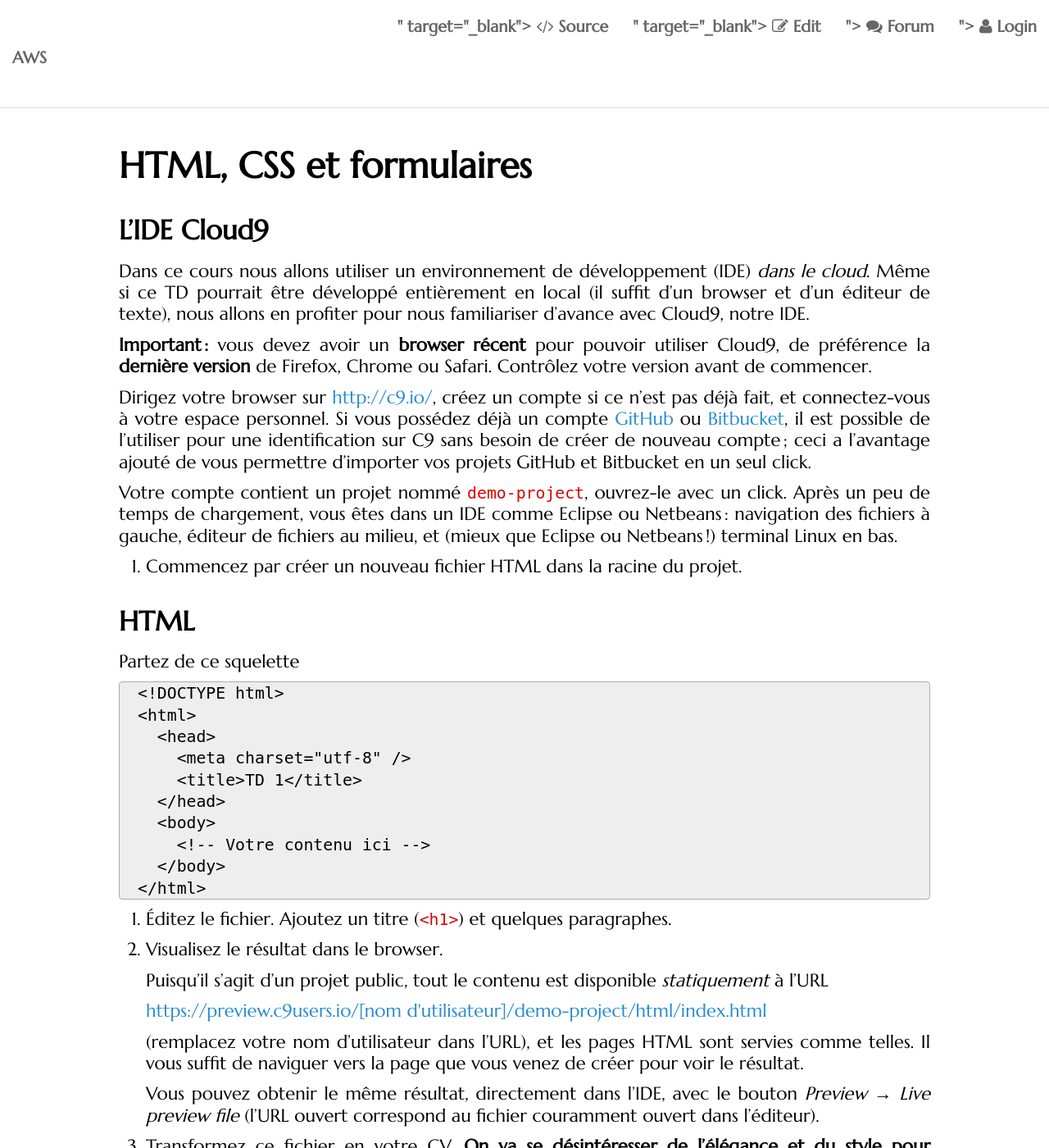
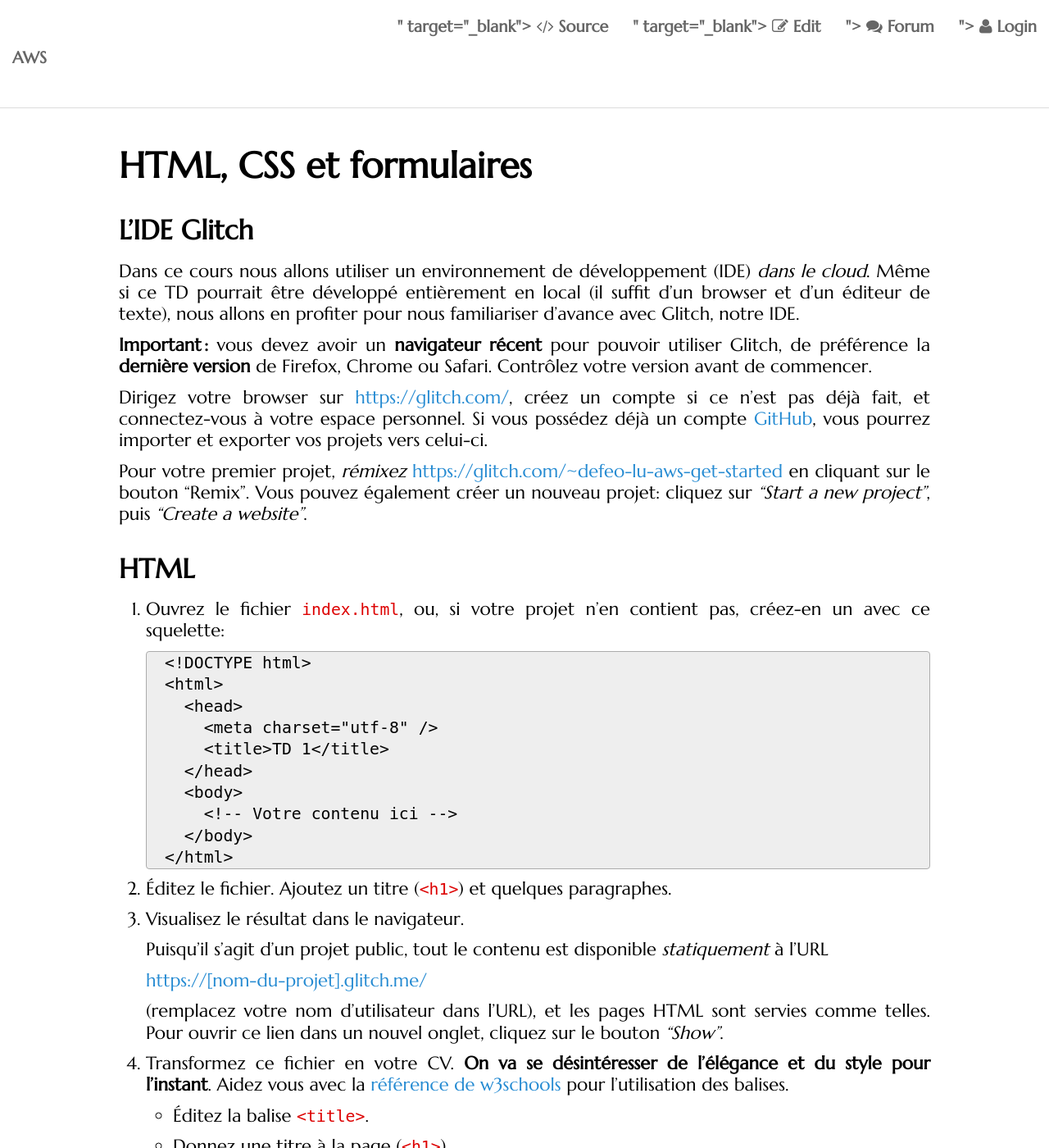
Before and after one commit to defeo/aws, a Jekyll site: the page built from _tutorials/tutorial1.md, in a window 1280 px wide and 1400 px high, scrolled down 1411 px. Shown: the whole window at 82% size. Built offline with Jekyll 4.4.1, drawn with Linux system fonts in a browser that asks for light colours; some web fonts are replaced; some of the changed text lies outside the part shown.

Commit message:
Moved to Glitch, ditched PHP, unlinked not-up-to-date material

```diff
--- a/_tutorials/tutorial1.md
+++ b/_tutorials/tutorial1.md
@@ -2,72 +2,62 @@
 title: HTML, CSS et formulaires
 ---
 
-## L'IDE Cloud9
+## L'IDE Glitch
 
 Dans ce cours nous allons utiliser un environnement de développement
 (IDE) *dans le cloud*. Même si ce TD pourrait être développé
 entièrement en local (il suffit d'un browser et d'un éditeur de
 texte), nous allons en profiter pour nous familiariser d'avance avec
-Cloud9, notre IDE.
+Glitch, notre IDE.
 
-**Important :** vous devez avoir un **browser récent** pour pouvoir
-utiliser Cloud9, de préférence la **dernière version** de Firefox,
+**Important :** vous devez avoir un **navigateur récent** pour pouvoir
+utiliser Glitch, de préférence la **dernière version** de Firefox,
 Chrome ou Safari. Contrôlez votre version avant de commencer.
 
-Dirigez votre browser sur <http://c9.io/>, créez un compte si ce n'est
-pas déjà fait, et connectez-vous à votre espace personnel. Si vous
-possédez déjà un compte [GitHub](http://github.com/) ou
-[Bitbucket](http://bitbucket.org), il est possible de l'utiliser pour
-une identification sur C9 sans besoin de créer de nouveau compte ;
-ceci a l'avantage ajouté de vous permettre d'importer vos projets
-GitHub et Bitbucket en un seul click.
+Dirigez votre browser sur <https://glitch.com/>, créez un compte si ce
+n'est pas déjà fait, et connectez-vous à votre espace personnel. Si
+vous possédez déjà un compte [GitHub](https://github.com/), vous
+pourrez importer et exporter vos projets vers celui-ci.
 
-Votre compte contient un projet nommé `demo-project`, ouvrez-le avec
-un click. Après un peu de temps de chargement, vous êtes dans un IDE
-comme Eclipse ou Netbeans : navigation des fichiers à gauche, éditeur
-de fichiers au milieu, et (mieux que Eclipse ou Netbeans !) terminal
-Linux en bas.
-
-1. Commencez par créer un nouveau fichier HTML dans la racine du
-   projet.
+Pour votre premier projet, *rémixez*
+<https://glitch.com/~defeo-lu-aws-get-started> en cliquant sur le
+bouton "Remix". Vous pouvez également créer un nouveau projet: cliquez
+sur *"Start a new project"*, puis *"Create a website"*.
 
 ## HTML
 
-Partez de ce squelette
+1. Ouvrez le fichier `index.html`, ou, si votre projet n'en contient
+   pas, créez-en un avec ce squelette:
 
-~~~
-<!DOCTYPE html>
-<html>
-  <head>
-    <meta charset="utf-8" />
-    <title>TD 1</title>
-  </head>
-  <body>
-    <!-- Votre contenu ici -->
-  </body>
-</html>
-~~~
+   ~~~
+   <!DOCTYPE html>
+   <html>
+	 <head>
+	   <meta charset="utf-8" />
+	   <title>TD 1</title>
+	 </head>
+	 <body>
+	   <!-- Votre contenu ici -->
+	 </body>
+   </html>
+   ~~~
 
 1. Éditez le fichier. Ajoutez un titre (`<h1>`) et quelques paragraphes.
 
-3. Visualisez le résultat dans le browser.
+3. Visualisez le résultat dans le navigateur.
 
    Puisqu'il s'agit d'un projet public, tout le contenu est disponible
    *statiquement* à l'URL
 
-   > <https://preview.c9users.io/[nom d'utilisateur]/demo-project/html/index.html>
+   > [https://[nom-du-projet].glitch.me/](about:invalid)
 
    (remplacez votre nom d'utilisateur dans l'URL), et les pages HTML
-   sont servies comme telles. Il vous suffit de naviguer vers la page
-   que vous venez de créer pour voir le résultat.
-
-   Vous pouvez obtenir le même résultat, directement dans l'IDE, avec
-   le bouton *Preview* → *Live preview file* (l'URL ouvert correspond
-   au fichier couramment ouvert dans l'éditeur).
+   sont servies comme telles.  Pour ouvrir ce lien dans un nouvel
+   onglet, cliquez sur le bouton *"Show"*.
 
 4. Transformez ce fichier en votre CV. **On va se désintéresser de
    l'élégance et du style pour l'instant**.  Aidez vous avec la
-   [référence de w3schools](http://www.w3schools.com/tags/default.asp)
+   [référence de w3schools](https://www.w3schools.com/tags/default.asp)
    pour l'utilisation des balises.
 
    - Éditez la balise `<title>`.
@@ -109,7 +99,7 @@ Partez de ce squelette
 	des listes, `<table>` pour faire de la mise en page, ...)
 
 5. Validez votre document avec le validateur de W3C:
-   <http://validator.w3.org/>. Corrigez vos erreurs jusqu'à ne plus en
+   <https://validator.w3.org/>. Corrigez vos erreurs jusqu'à ne plus en
    avoir.
 
 
@@ -117,7 +107,7 @@ Partez de ce squelette
 
 Créez maintenant un fichier CSS et liez-le à votre CV avec la balise
 `<link>`. En vous aidant avec la
-[référence CSS de W3Schools](http://www.w3schools.com/css/),
+[référence CSS de W3Schools](https://www.w3schools.com/css/),
 modifiez l'apparence de votre page comme suit :
 
 1. Délimitez les entêtes des sous-sections par une ligne horizontale
@@ -128,11 +118,11 @@ modifiez l'apparence de votre page comme suit :
    police.
 
 3. Bougez votre photo à droite de la page (voir le
-   [positionnement](http://www.w3schools.com/css/css_positioning.asp)).
+   [positionnement](https://www.w3schools.com/css/css_positioning.asp)).
 
 4. Faites disparaître les ronds/carrés/autres à gauche des listes de
    la zone de navigation (voir les
-   [listes](http://www.w3schools.com/css/css_list.asp)).
+   [listes](https://www.w3schools.com/css/css_list.asp)).
 
 5. Les liens de la zone de navigation doivent être en noir, et devenir
    rouges lorsque la souris passe dessus (voir les pseudoclasses
@@ -144,7 +134,7 @@ modifiez l'apparence de votre page comme suit :
 7. En ajoutant des attributs `class` dans le document HTML, faites en
    sorte que les lignes impaires du tableau de diplômes aient un fond
    différent des lignes paires. Allez voir, ensuite, la pseudo-classe
-   [`:nth-child`](http://www.w3schools.com/cssref/sel_nth-child.asp).
+   [`:nth-child`](https://www.w3schools.com/cssref/sel_nth-child.asp).
 
 8. Faites en sorte que les `<h2>` contenus dans les `<article>` soient
    écrits plus petit que les autres `<h2>`.
@@ -163,7 +153,7 @@ modifications ne seront pas sauvegardées dans la page, et elles ne
 survivront pas à un rechargement.
 
 11. Validez le CSS de votre document avec le validateur du W3C :
-    <http://jigsaw.w3.org/css-validator/>. Corrigez vos erreurs
+    <https://jigsaw.w3.org/css-validator/>. Corrigez vos erreurs
     jusqu'à ne plus en avoir.
 
 
@@ -199,14 +189,14 @@ soit dans le corps d'une requête de type POST.
    Le champ de texte doit avoir l'attribut `name="q"`. Le texte
    affiché par le bouton peut être contrôlé avec l'attribut `value`.
 
-3. Ouvrez la page dans un onglet du browser (la *Preview* ne marchera
+3. Ouvrez la page dans un onglet du navigateur (la *Preview* ne marchera
    pas) et faites une recherche. Observez comment l'URL varie quand
    vous changez le contenu du champ de texte.
 
 4. Ouvrez à nouveau la page avec Chrome ou Firefox, lancez les *outils
    du développeur* (`F12`) et sélectionnez l'onglet *Network*. Lancez
    une recherche et étudiez le type de requête envoyé par le
-   browser. Vous remarquerez que la requête originale (la première) a
+   navigateur. Vous remarquerez que la requête originale (la première) a
    donné lieu à beaucoup d'autres requêtes.
 
 5. Maintenant utilisez `method="POST"` dans la balise `<form>` et
```
Also changed, not shown: _data/plan.yml (+14 -14 lines), _lessons/url.md (+5 -4 lines), _tutorials/tutorial2.md (+7 -16 lines), index.md (+9 -32 lines).
